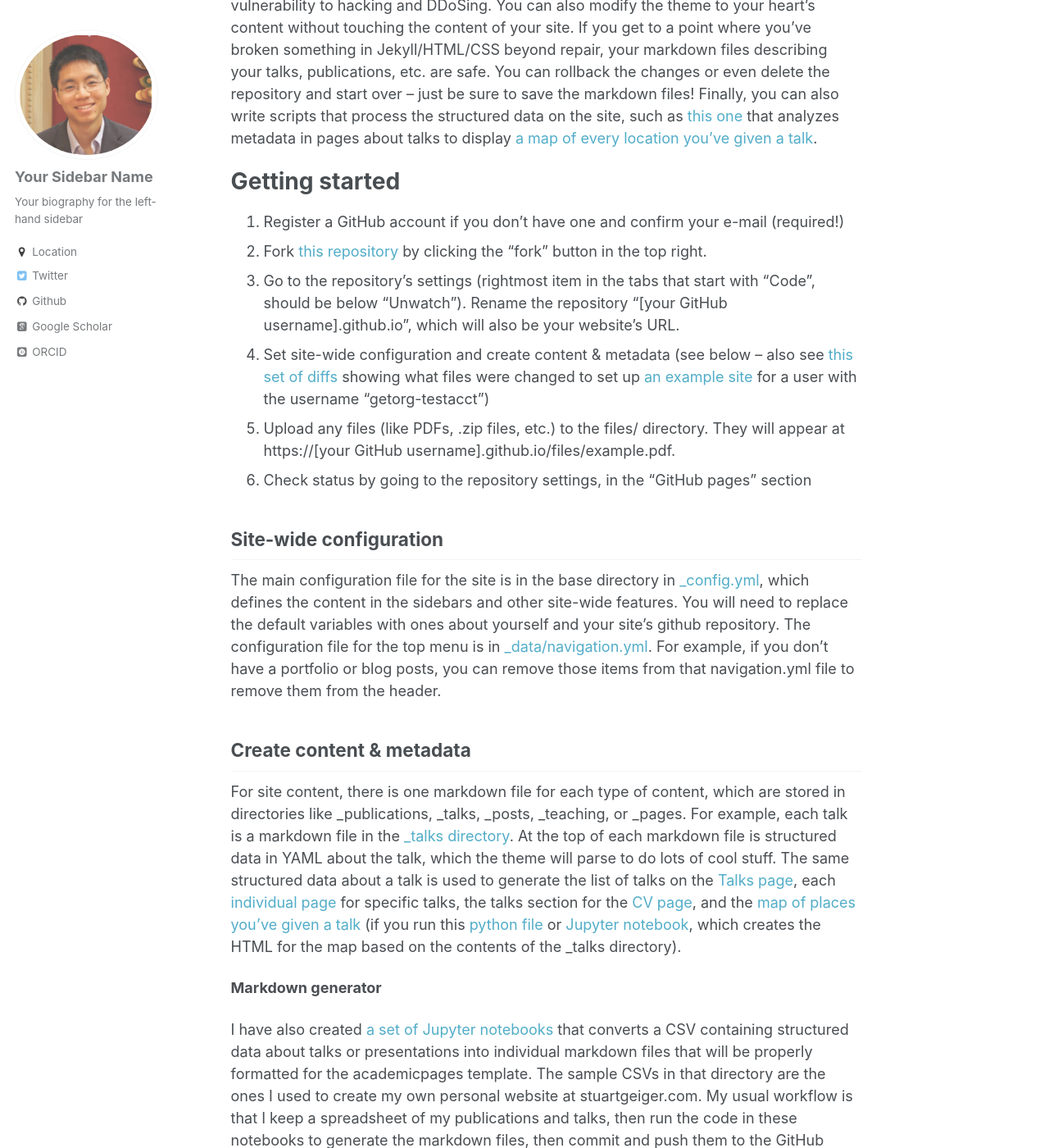
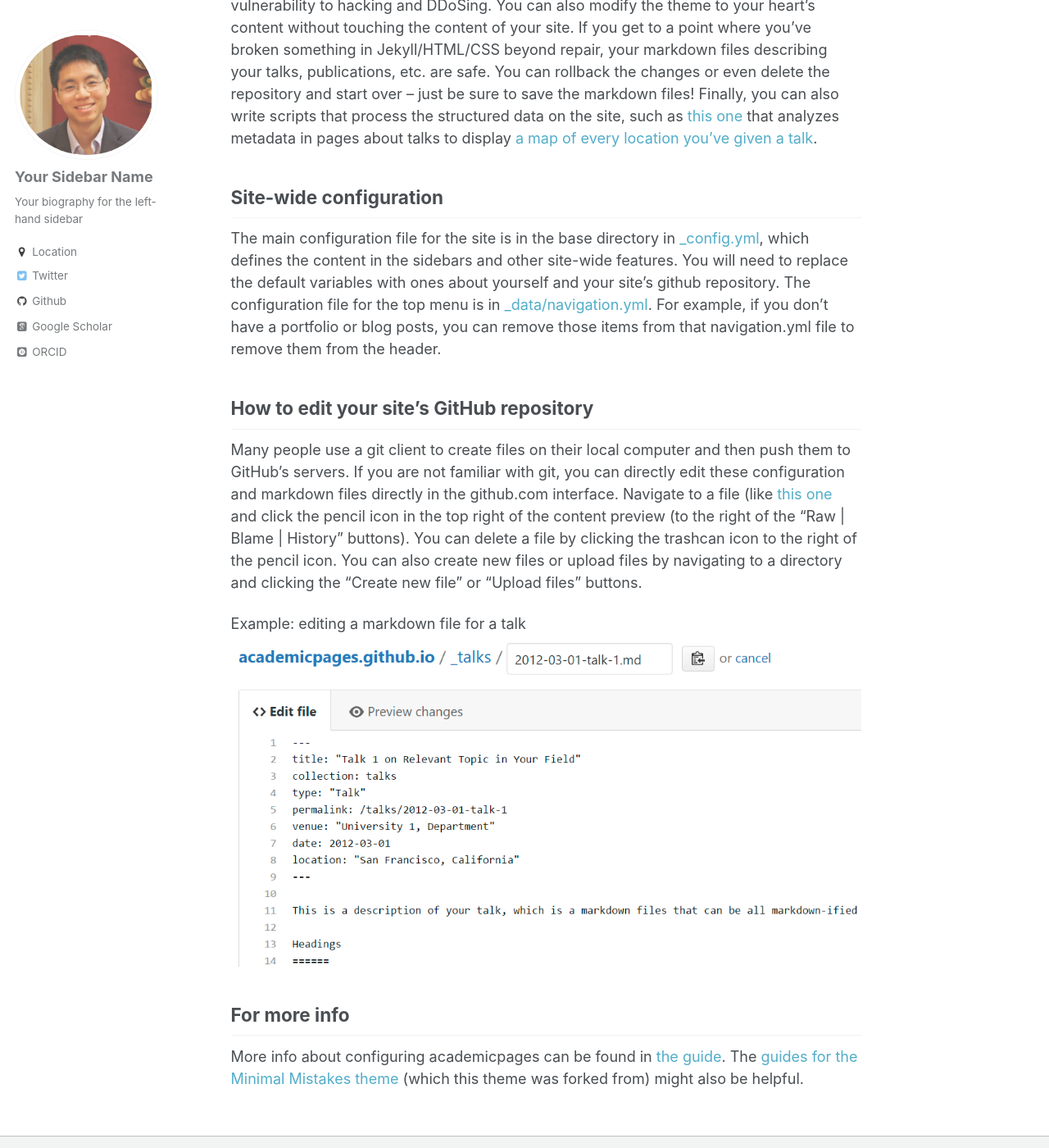
Before and after one commit to LouisLChen/LouisLChen.github.io, a Jekyll site: the page built from _pages/about.md, in a window 1280 px wide and 1400 px high, scrolled down 559 px. Shown: the whole window at 82% size. Built offline with Jekyll 4.4.1, drawn with Linux system fonts in a browser that asks for light colours; some web fonts are replaced; some of the changed text lies outside the part shown.

Commit message:
Update about.md

```diff
--- a/_pages/about.md
+++ b/_pages/about.md
@@ -16,27 +16,10 @@
 
 Many of the features of dynamic content management systems (like Wordpress) can be achieved in this fashion, using a fraction of the computational resources and with far less vulnerability to hacking and DDoSing. You can also modify the theme to your heart's content without touching the content of your site. If you get to a point where you've broken something in Jekyll/HTML/CSS beyond repair, your markdown files describing your talks, publications, etc. are safe. You can rollback the changes or even delete the repository and start over -- just be sure to save the markdown files! Finally, you can also write scripts that process the structured data on the site, such as [this one](https://github.com/academicpages/academicpages.github.io/blob/master/talkmap.ipynb) that analyzes metadata in pages about talks to display [a map of every location you've given a talk](https://academicpages.github.io/talkmap.html).
 
-Getting started
-======
-1. Register a GitHub account if you don't have one and confirm your e-mail (required!)
-1. Fork [this repository](https://github.com/academicpages/academicpages.github.io) by clicking the "fork" button in the top right.
-1. Go to the repository's settings (rightmost item in the tabs that start with "Code", should be below "Unwatch"). Rename the repository "[your GitHub username].github.io", which will also be your website's URL.
-1. Set site-wide configuration and create content & metadata (see below -- also see [this set of diffs](http://archive.is/3TPas) showing what files were changed to set up [an example site](https://getorg-testacct.github.io) for a user with the username "getorg-testacct")
-1. Upload any files (like PDFs, .zip files, etc.) to the files/ directory. They will appear at https://[your GitHub username].github.io/files/example.pdf.
-1. Check status by going to the repository settings, in the "GitHub pages" section
-
 Site-wide configuration
 ------
 The main configuration file for the site is in the base directory in [_config.yml](https://github.com/academicpages/academicpages.github.io/blob/master/_config.yml), which defines the content in the sidebars and other site-wide features. You will need to replace the default variables with ones about yourself and your site's github repository. The configuration file for the top menu is in [_data/navigation.yml](https://github.com/academicpages/academicpages.github.io/blob/master/_data/navigation.yml). For example, if you don't have a portfolio or blog posts, you can remove those items from that navigation.yml file to remove them from the header.
 
-Create content & metadata
-------
-For site content, there is one markdown file for each type of content, which are stored in directories like _publications, _talks, _posts, _teaching, or _pages. For example, each talk is a markdown file in the [_talks directory](https://github.com/academicpages/academicpages.github.io/tree/master/_talks). At the top of each markdown file is structured data in YAML about the talk, which the theme will parse to do lots of cool stuff. The same structured data about a talk is used to generate the list of talks on the [Talks page](https://academicpages.github.io/talks), each [individual page](https://academicpages.github.io/talks/2012-03-01-talk-1) for specific talks, the talks section for the [CV page](https://academicpages.github.io/cv), and the [map of places you've given a talk](https://academicpages.github.io/talkmap.html) (if you run this [python file](https://github.com/academicpages/academicpages.github.io/blob/master/talkmap.py) or [Jupyter notebook](https://github.com/academicpages/academicpages.github.io/blob/master/talkmap.ipynb), which creates the HTML for the map based on the contents of the _talks directory).
-
-**Markdown generator**
-
-I have also created [a set of Jupyter notebooks](https://github.com/academicpages/academicpages.github.io/tree/master/markdown_generator
-) that converts a CSV containing structured data about talks or presentations into individual markdown files that will be properly formatted for the academicpages template. The sample CSVs in that directory are the ones I used to create my own personal website at stuartgeiger.com. My usual workflow is that I keep a spreadsheet of my publications and talks, then run the code in these notebooks to generate the markdown files, then commit and push them to the GitHub repository.
 
 How to edit your site's GitHub repository
 ------
```
